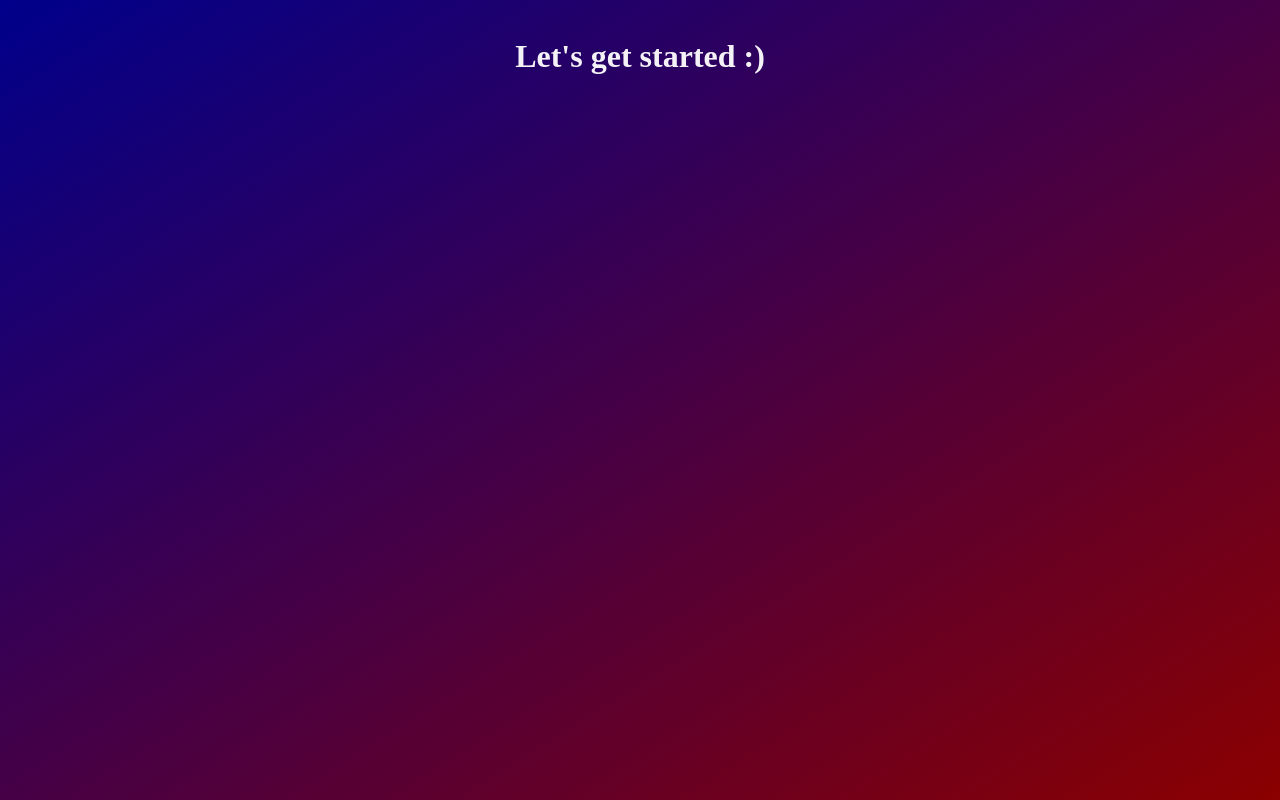
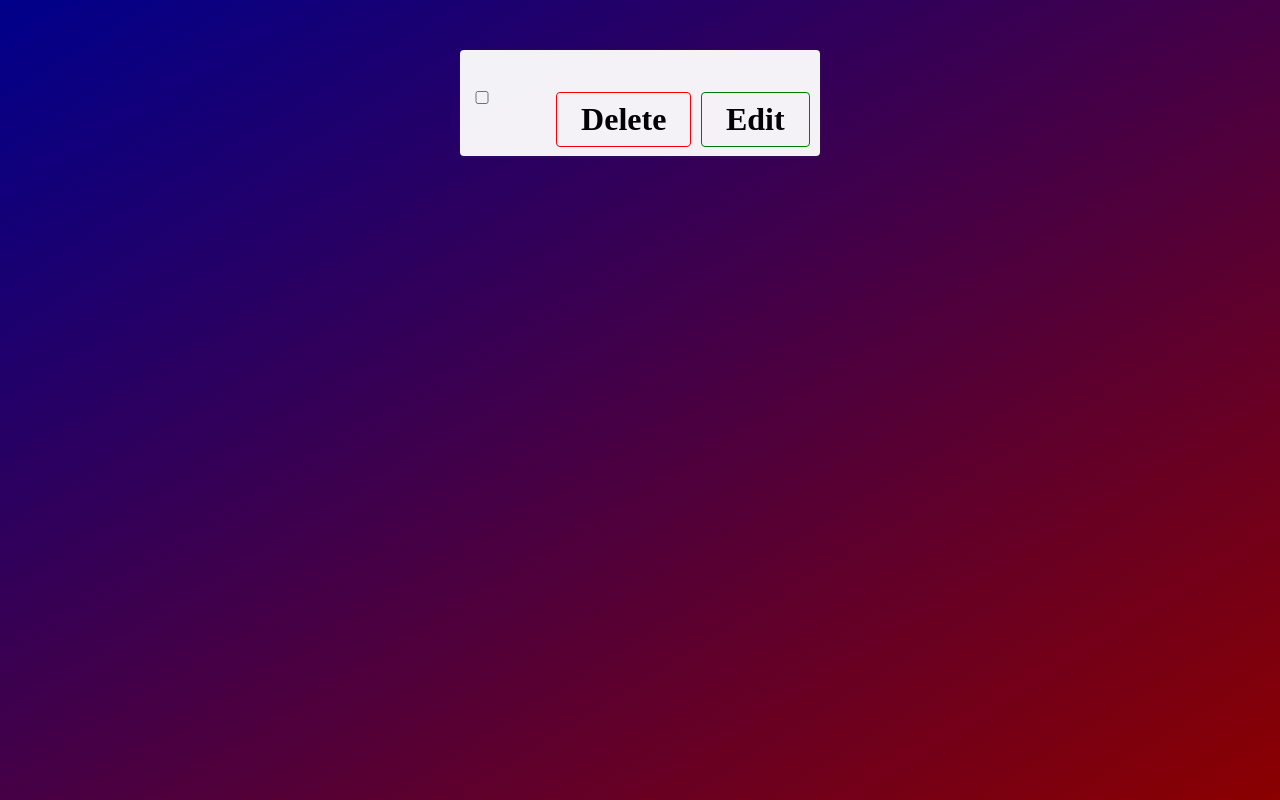
Before and after one commit to BetsolLLC/Todo-Frontend-ReactJS, a React (Create React App) app: page / in a window 1280 px wide. Built offline with nearby package versions, Linux system fonts and the light colour scheme.

Commit message:
Todo integrated

```diff
--- a/src/App.js
+++ b/src/App.js
@@ -1,9 +1,10 @@
 import React from "react";
+import Todo from "./components/Todo";
 
 function App() {
   return (
     <h1>
-      Let's get started :)
+      <Todo />
     </h1>
   );
 }
--- a/src/components/Todo.js
+++ b/src/components/Todo.js
@@ -1,7 +1,7 @@
 import React from "react";
 import { useState } from "react";
 import DeleteModal from "./DeleteModal";
-import Backdrop from "./Backdrop";
+
 
 function Todo(props) {
   const [deleteModalOpen, setDeleteModalOpen] = useState(false);
@@ -25,7 +25,7 @@ function Todo(props) {
       {deleteModalOpen ? (
         <section>
           <DeleteModal />
-          <Backdrop />
+
         </section>
       ) : null}
     </div>
```
Also changed, not shown: 1 other file (tests, documents, lock files or other folders).
